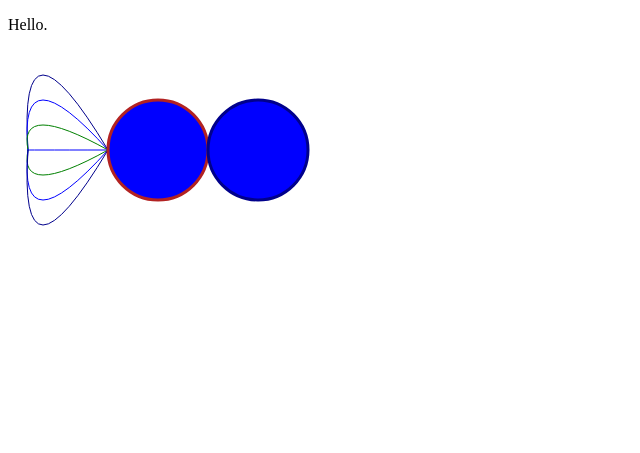
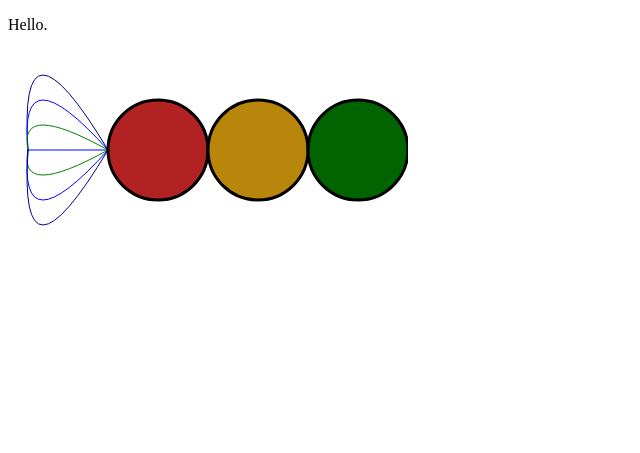
Before and after one commit to doctorEeevil/svgplay, a plain HTML site: page index.html in a window 1280 px wide. Shown: the whole page, without its empty margins (0-640 px from the left). Drawn offline with Linux system fonts and the light colour scheme.

Commit message:
make traffic lights

```diff
--- a/index.html
+++ b/index.html
@@ -16,8 +16,9 @@
   <path d="M 20,100 Q 10,150 100,100 200,100" stroke="green" fill="none" />
   <path d="M 20,100 Q 10,200 100,100 200,100" stroke="blue" fill="none" />
   <path d="M 20,100 Q 10,250 100,100 200,100" stroke="darkblue" fill="none" />
-  <circle cx="150" cy="100" r="50" fill="blue" stroke="firebrick" stroke-width="3" />
-  <circle cx="250" cy="100" r="50" fill="blue" stroke="darkblue" stroke-width="3" />
+  <circle cx="150" cy="100" r="50" fill="firebrick" stroke="black" stroke-width="3" />
+  <circle cx="250" cy="100" r="50" fill="darkgoldenrod" stroke="black" stroke-width="3" />
+  <circle cx="350" cy="100" r="50" fill="darkgreen" stroke="black" stroke-width="3" />
 </svg>
    </div>
   </body>
```
